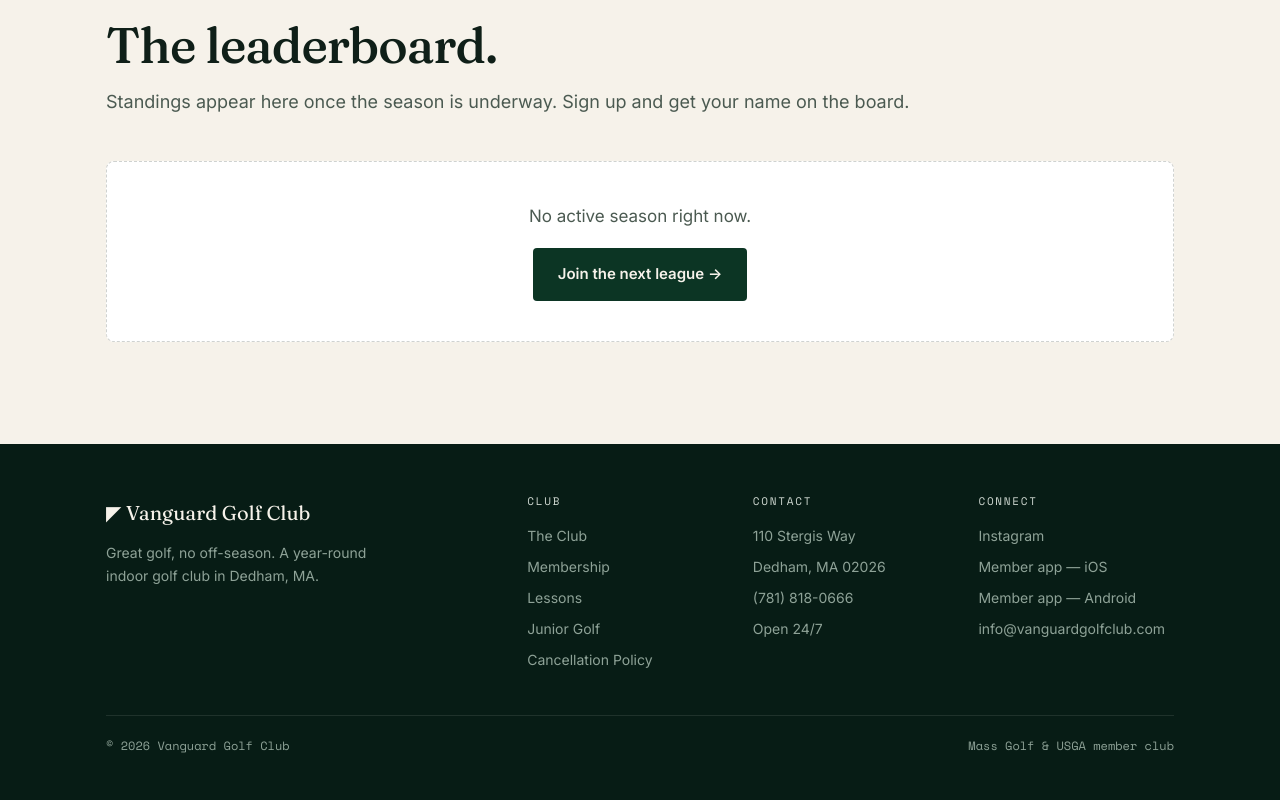
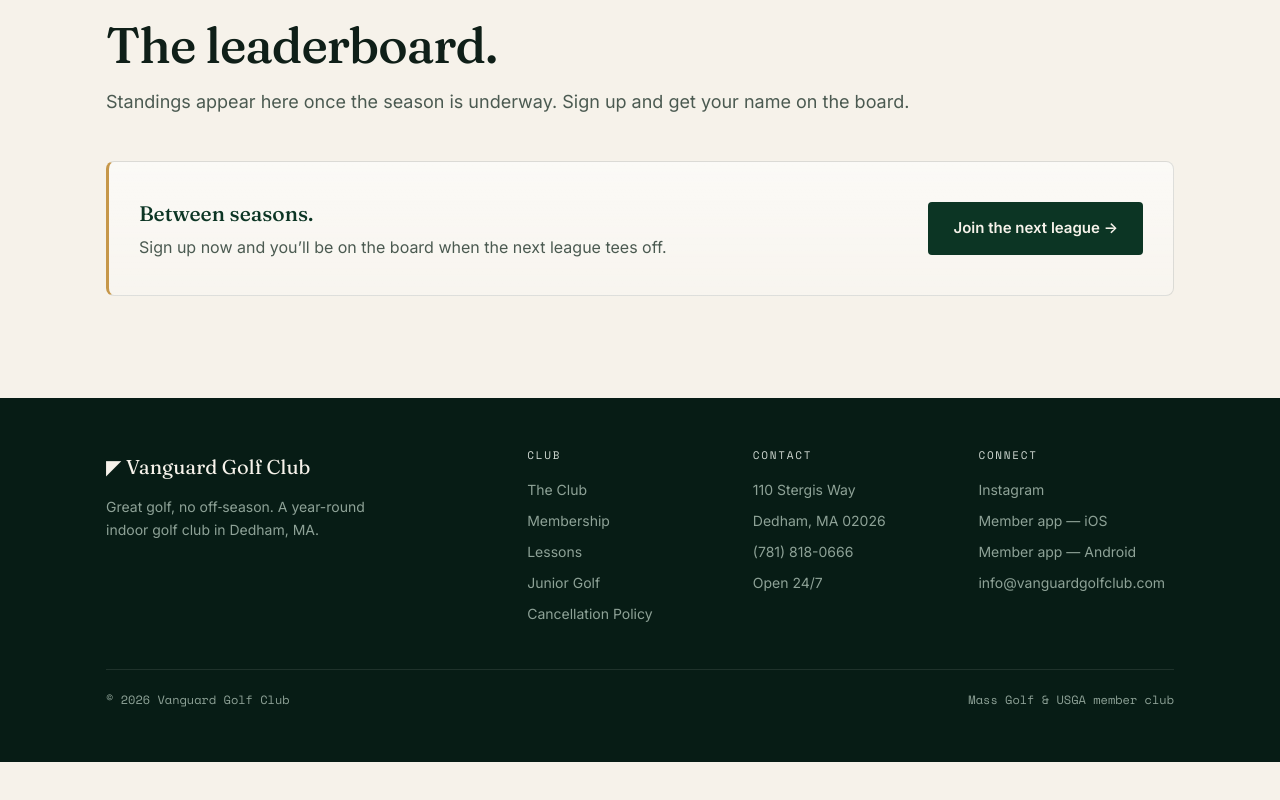
Before and after one commit to Jeanzhu23/vanguard-next, a Next.js app: page /leagues in a window 1280 px wide. Shown: the part 1365-2165 px from the top of the page. After the commit the page ends 2127 px from the top, so only its background shows below. Built offline with nearby package versions, Linux system fonts and the light colour scheme.

Commit message:
Polish: list spacing, coach buttons, pillars, leaderboard, typography

```diff
--- a/app/globals.css
+++ b/app/globals.css
@@ -332,8 +332,13 @@
   font-family:var(--font-mono);font-size:13px;font-weight:700}
 .lb-name{font-family:var(--font-display);font-size:19px;color:var(--green-900)}
 .lb-pts{font-family:var(--font-mono);font-size:14px;color:var(--ink-soft);white-space:nowrap}
-.lb-empty{background:#fff;border:1px dashed rgba(15,31,24,.2);border-radius:8px;
-  padding:40px 24px;text-align:center}
-.lb-empty p{margin:0 0 18px;color:var(--ink-soft)}
+.lb-empty{background:linear-gradient(180deg,rgba(255,255,255,.6),rgba(255,255,255,.25));
+  border:1px solid rgba(15,31,24,.12);border-left:3px solid var(--gold);border-radius:8px;
+  padding:34px 30px;display:flex;align-items:center;justify-content:space-between;
+  gap:20px;flex-wrap:wrap}
+.lb-empty p{margin:0;color:var(--ink-soft);font-size:16px}
+.lb-empty p b{color:var(--green-900);font-family:var(--font-display);
+  font-size:21px;font-weight:500;display:block;margin-bottom:4px}
+@media(max-width:620px){.lb-empty{flex-direction:column;align-items:flex-start;text-align:left}}
 @media(max-width:560px){.lb-row{grid-template-columns:40px 1fr auto;gap:12px;padding:14px 16px}
   .lb-name{font-size:17px}}
--- a/app/leagues/page.js
+++ b/app/leagues/page.js
@@ -78,7 +78,10 @@
             </>
           ) : (
             <div className="lb-empty">
-              <p>No active season right now.</p>
+              <p>
+                <b>Between seasons.</b>
+                Sign up now and you&rsquo;ll be on the board when the next league tees off.
+              </p>
               <a href={WHOOSH.store} target="_blank" rel="noopener" className="btn btn-dark">
                 Join the next league →
               </a>
--- a/app/page.js
+++ b/app/page.js
@@ -19,7 +19,7 @@
           <span className="eyebrow" style={{ color: "var(--gold-bright)" }}>
             Indoor Golf Club · Greater Boston, MA
           </span>
-          <h1>Great golf shouldn&rsquo;t have an <em>off-season.</em></h1>
+          <h1>Great golf shouldn&rsquo;t have an <em>off&#8209;season.</em></h1>
           <p>
             Ten TrackMan bays open around the clock, the region&rsquo;s best complete indoor short
             game, and coaching from the best in the state — a training home for players who want to
@@ -120,7 +120,7 @@
       {/* BAND */}
       <section className="band">
         <div className="wrap">
-          <span className="eyebrow" style={{ color: "var(--gold-bright)" }}>Never off-season</span>
+          <span className="eyebrow" style={{ color: "var(--gold-bright)" }}>Never off&#8209;season</span>
           <h2>Your best golf, every month of the year.</h2>
           <p>Start with a tour, or give the game as a gift — Vanguard gift cards and simulator packages make it easy to share.</p>
           <div className="btns">
```
Also changed, not shown: lib/site.js.
